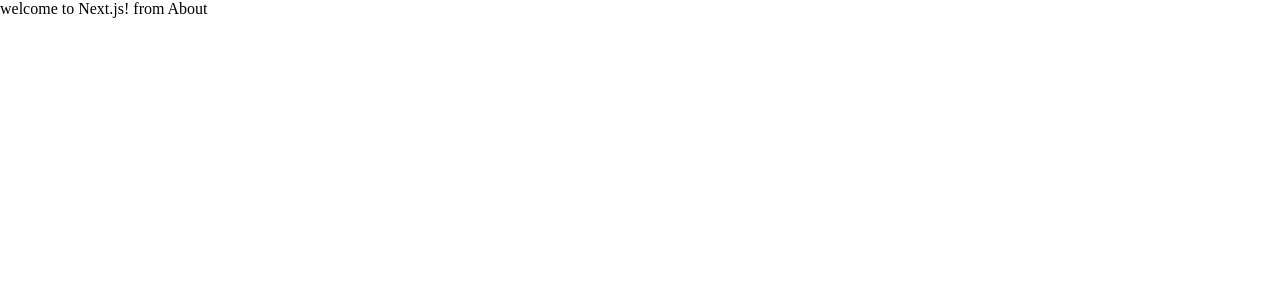
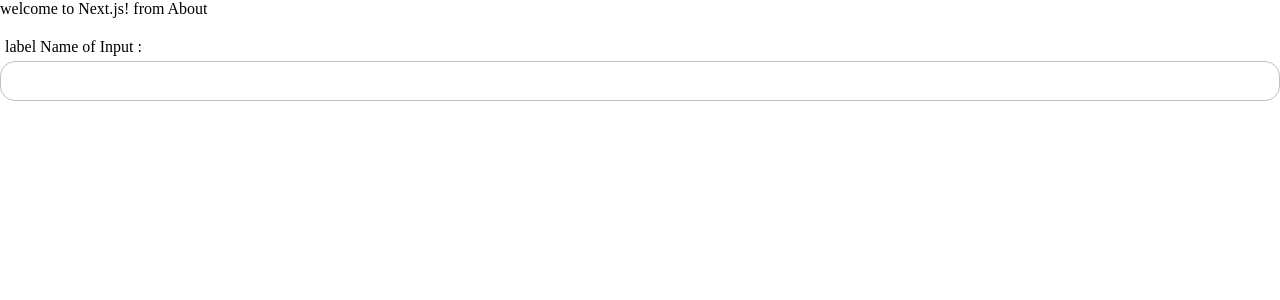
Before and after one commit to karamaBattikh/nextJs-example, a Next.js app: page /about in a window 1280 px wide. Shown: the top 300 px of the page. Built offline with nearby package versions, Linux system fonts and the light colour scheme.

Commit message:
fix inputwrapper

```diff
--- a/next.config.js
+++ b/next.config.js
@@ -1,26 +1,26 @@
 /* eslint-disable */
+require('dotenv').config();
 const path = require('path');
 const Dotenv = require('dotenv-webpack');
-require('dotenv').config();
 
 module.exports = {
-  /* config options here */
+  /* config here */
   pageExtensions: ['jsx', 'js'],
   webpack(config, options) {
     config.resolve.alias.components = path.join(__dirname, 'components');
     config.resolve.alias.asset = path.join(__dirname, 'asset');
 
-    // Add the new plugin to the existing webpack plugins
-    config.plugins = [
-      ...config.plugins,
+    // // Add the new plugin to the existing webpack plugins
+    // config.plugins = [
+      //   ...config.plugins,
 
-      // Read the .env file
-      new Dotenv({
-        path: path.join(__dirname, '.env'),
-        systemvars: true,
-      }),
-    ];
+      //   // Read the .env file
+      //   new Dotenv({
+        //     path: path.join(__dirname, '.env'),
+        //     systemvars: true,
+        //   }),
+        // ]
 
-    return config;
+    return config
   },
 };
--- a/package.json
+++ b/package.json
@@ -7,7 +7,7 @@
   "license": "MIT",
   "scripts": {
     "dev": "next ",
-    "build": "next build",
+    "build": "next build src",
     "start": "next start",
     "lint": "eslint --fix .",
     "format": "prettier --write \"./src/**/*.+(js|jsx)\" --config ./.prettierrc"
--- /dev/null
+++ b/src/asset/css/theme.js
@@ -0,0 +1,7 @@
+const theme = {
+  colors: {
+    silver: 'RGB(192, 192, 192)',
+  },
+};
+
+export default theme;
--- a/src/components/input/input.jsx
+++ b/src/components/input/input.jsx
@@ -3,18 +3,27 @@
 import styled from 'styled-components';
 
 const InputWrapper = styled.div`
-  border: 1px solid red;
-  width: 100px;
-  height: 50px;
+  margin: 20px auto;
+  .input__label {
+    display: block;
+    margin: 5px;
+  }
+
+  input {
+    border-radius: 15px;
+    border: 1px solid ${({ theme }) => theme.colors.silver};
+    width: 100%;
+    padding: 10px;
+  }
 `;
 
 const Input = ({
   type,
-  inputValue,
+  value,
   id,
   name,
   placeholder,
-  labelInput,
+  label,
   error,
   errorMessage,
   onBlur,
@@ -26,12 +35,16 @@
 }) => {
   return (
     <InputWrapper>
-      {labelInput && <label htmlFor={id}>{labelInput}</label>}
+      {label && (
+        <label className="input__label" htmlFor={id}>
+          {label} :
+        </label>
+      )}
       <input
         id={id}
         type={type}
         name={name}
-        value={inputValue}
+        value={value}
         className={className}
         onBlur={onBlur}
         required={required}
@@ -48,32 +61,28 @@
 Input.propTypes = {
   type: PropTypes.string,
   name: PropTypes.string,
-  labelInput: PropTypes.string,
-  error: PropTypes.bool,
-  errorMessage: PropTypes.string,
+  label: PropTypes.string,
+  placeholder: PropTypes.string,
+  value: PropTypes.oneOfType([PropTypes.string, PropTypes.number]),
+  id: PropTypes.string,
+  className: PropTypes.string,
   minLength: PropTypes.string,
   maxLength: PropTypes.string,
   size: PropTypes.string,
   required: PropTypes.bool,
-  placeholder: PropTypes.string,
-  inputValue: PropTypes.oneOfType([PropTypes.string, PropTypes.number]),
   onBlur: PropTypes.func,
-  id: PropTypes.string,
-  className: PropTypes.string,
+  error: PropTypes.bool,
+  errorMessage: PropTypes.string,
 };
 
 Input.defaultProps = {
   type: 'text',
   name: '',
-  labelInput: '',
-  error: false,
-  errorMessage: '',
-  minLength: '0',
-  maxLength: '100',
   size: '16',
   required: false,
   placeholder: '',
-  inputValue: null,
+  minLength: '0',
+  maxLength: '100',
 };
 
 export default Input;
--- a/src/pages/_app.js
+++ b/src/pages/_app.js
@@ -1,6 +1,8 @@
 import React from 'react';
-import App, { Container } from 'next/app';
+import App from 'next/app';
+import { ThemeProvider } from 'styled-components';
 import 'asset/css/resetCss.css';
+import theme from 'asset/css/theme';
 
 class MyApp extends App {
   static async getInitialProps({ Component, ctx }) {
@@ -17,9 +19,9 @@
     const { Component, pageProps } = this.props;
 
     return (
-      <Container>
+      <ThemeProvider theme={theme}>
         <Component {...pageProps} />
-      </Container>
+      </ThemeProvider>
     );
   }
 }
--- a/src/pages/about.jsx
+++ b/src/pages/about.jsx
@@ -1,6 +1,17 @@
 import React from 'react';
+import Input from 'components/input';
 
 const AboutPage = () => {
-  return <div> welcome to Next.js! from About</div>;
+  return (
+    <div>
+      welcome to Next.js! from About
+      <Input
+        label="label Name of Input"
+        type="text"
+        id="firstName"
+        name="firstName"
+      />
+    </div>
+  );
 };
 export default AboutPage;
```
Also changed, not shown: .babelrc, .eslintrc.js, 1 other file (tests, documents, lock files or other folders).
